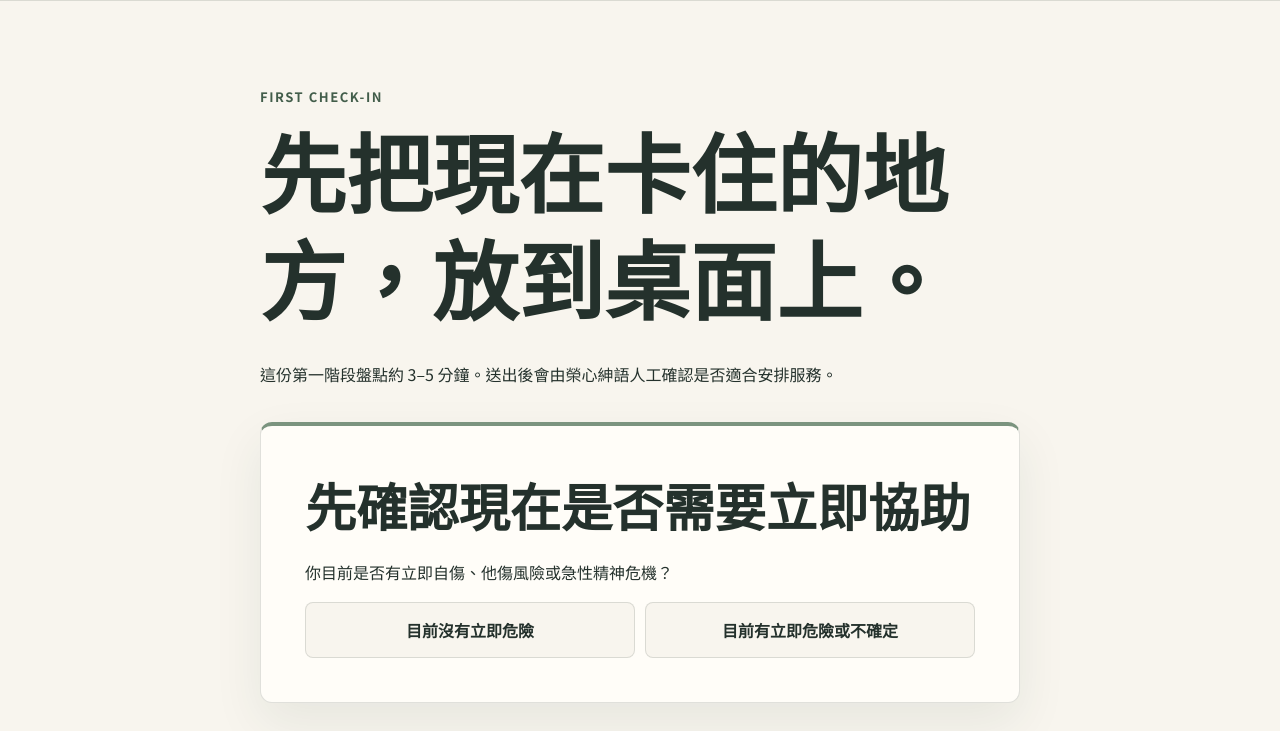
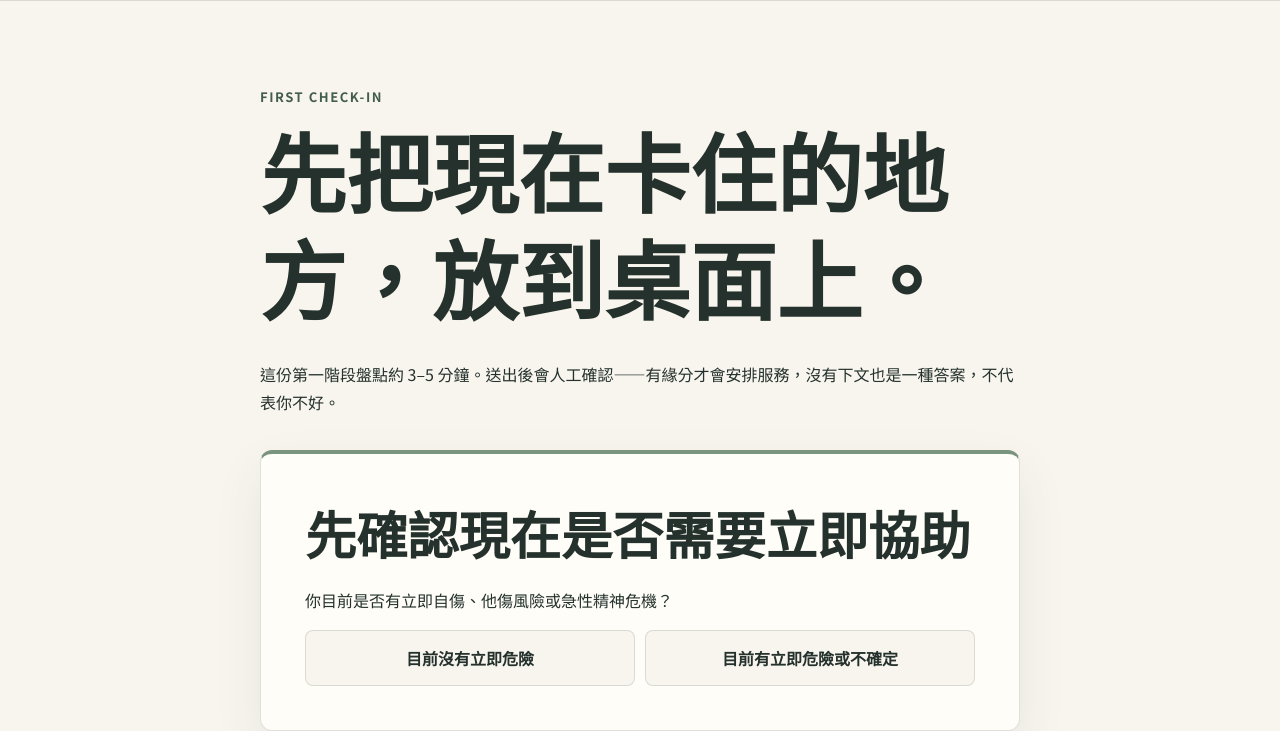
Before and after one commit to ShenRong168/rongxin-shenyu, a plain HTML site: page booking.html in a window 1280 px wide. Shown: the part 86-817 px from the top of the page. Drawn offline with Linux system fonts and the light colour scheme.

Commit message:
Clarify service fit is not rejection

```diff
--- a/booking.html
+++ b/booking.html
@@ -49,7 +49,7 @@
   <section class="booking-intro section-heading">
     <p class="section-kicker">First Check-in</p>
     <h1>先把現在卡住的地方，放到桌面上。</h1>
-    <p>這份第一階段盤點約 3–5 分鐘。送出後會由榮心紳語人工確認是否適合安排服務。</p>
+    <p>這份第一階段盤點約 3–5 分鐘。送出後會人工確認——有緣分才會安排服務，沒有下文也是一種答案，不代表你不好。</p>
   </section>
   <section id="safety-gate" class="intake-card" aria-labelledby="safety-title">
     <h2 id="safety-title">先確認現在是否需要立即協助</h2>
```
Also changed, not shown: index.html (+1 -1 lines).
